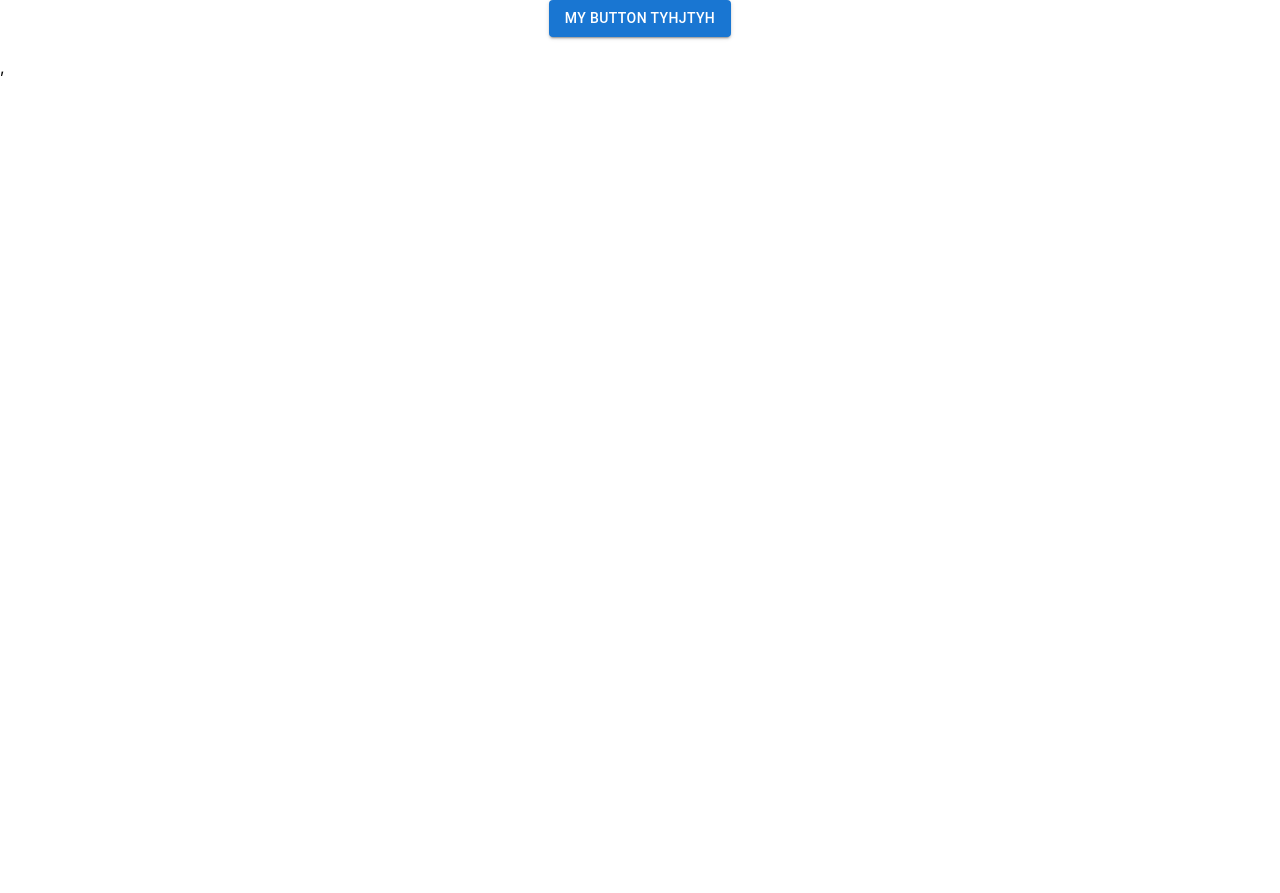
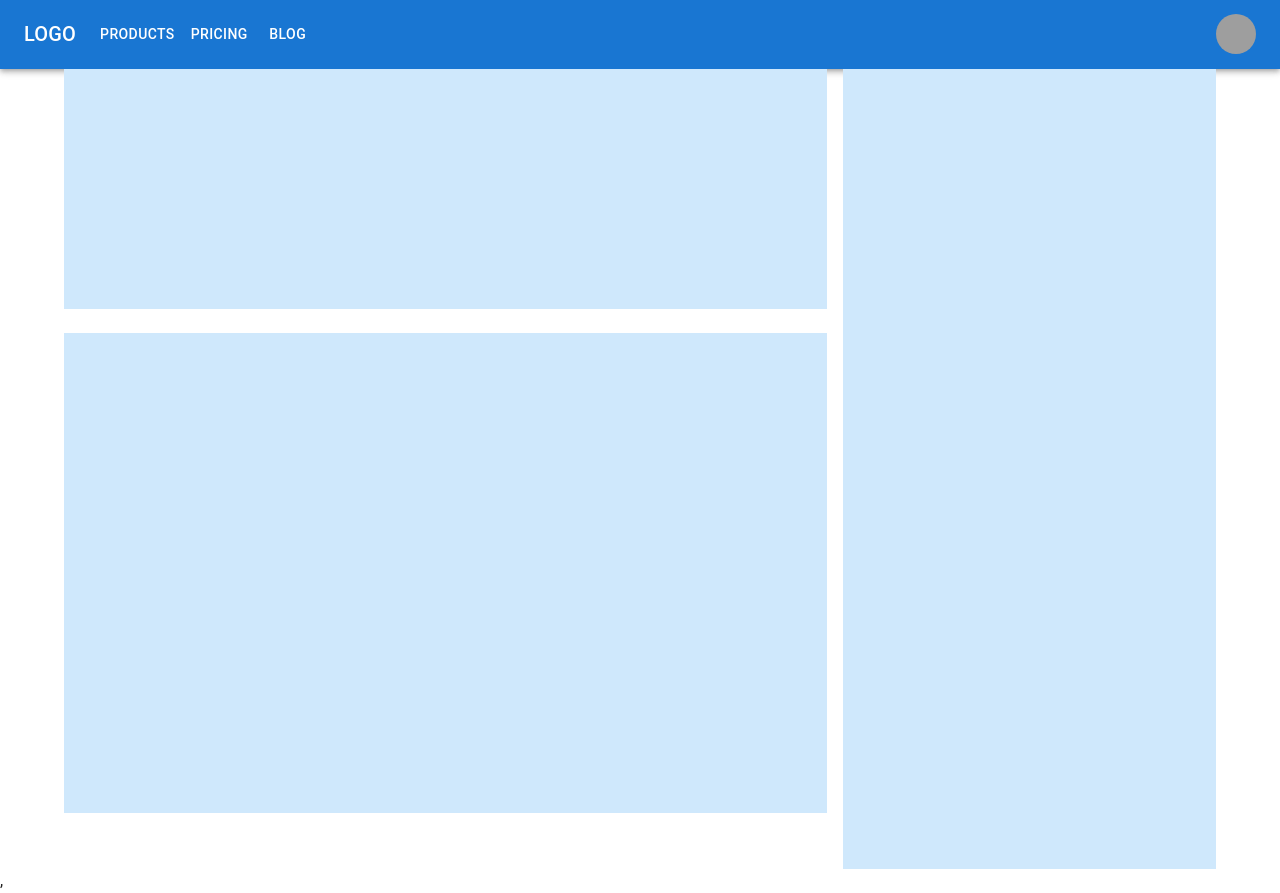
Before and after one commit to Mosima/e-commerce, a React (Create React App) app: page / in a window 1280 px wide. Before the commit the page ends 800 px from the top, so only its background shows below. Built offline with nearby package versions, Linux system fonts and the light colour scheme; grey boxes are pictures that could not be loaded.

Commit message:
home page layout

```diff
--- a/package.json
+++ b/package.json
@@ -5,11 +5,13 @@
   "dependencies": {
     "@emotion/react": "^11.8.2",
     "@emotion/styled": "^11.8.1",
+    "@mui/icons-material": "^5.5.1",
     "@mui/material": "^5.5.2",
     "@reduxjs/toolkit": "^1.8.0",
     "@testing-library/jest-dom": "^5.16.2",
     "@testing-library/react": "^12.1.4",
     "@testing-library/user-event": "^13.5.0",
+    "material-ui-icons": "^1.0.0-beta.36",
     "react": "^17.0.2",
     "react-dom": "^17.0.2",
     "react-redux": "^7.2.6",
--- a/src/App.css
+++ b/src/App.css
@@ -1,5 +1,5 @@
 .App {
-  text-align: center;
+
 }
 
 .App-logo {
--- a/src/App.js
+++ b/src/App.js
@@ -1,5 +1,5 @@
-import Button from './component/Button'
-import Top from './component/Button'
+import HomeLayout from './screen/HomeLayout'
+import Top from './component/Top'
 import './App.css';
 import "./index.css";
 
@@ -7,13 +7,8 @@ import "./index.css";
 function App() {
   return (
     <div className="App">
-      <Button
-        text={"My Button tyhjtyh"}
-        disabled={false}
-        color={"primary"}
-        variant={"contained"}
-      />
       <Top/>
+      <HomeLayout/>
     </div>
 
   );
--- a/src/component/Top.js
+++ b/src/component/Top.js
@@ -1,19 +1,140 @@
-import React from 'react'
-import { useState} from 'react';
-import Nav from "./Nav_Items";
+import * as React from 'react';
+import AppBar from '@mui/material/AppBar';
+import Box from '@mui/material/Box';
+import Toolbar from '@mui/material/Toolbar';
+import IconButton from '@mui/material/IconButton';
+import Typography from '@mui/material/Typography';
+import Menu from '@mui/material/Menu';
+import MenuIcon from '@mui/icons-material/Menu';
+import Container from '@mui/material/Container';
+import Avatar from '@mui/material/Avatar';
+import Button from '@mui/material/Button';
+import Tooltip from '@mui/material/Tooltip';
+import MenuItem from '@mui/material/MenuItem';
 
-const Top = () => {
-    const [nav ,setNav] =useState(["Nav Item1","Nav Item2","Nav Item3","Nav Item4"])
-    const item = nav.map((i)=>i);
+const pages = ['Products', 'Pricing', 'Blog'];
+const settings = ['Profile', 'Account', 'Dashboard', 'Logout'];
+
+const ResponsiveAppBar = () => {
+  const [anchorElNav, setAnchorElNav] = React.useState(null);
+  const [anchorElUser, setAnchorElUser] = React.useState(null);
+
+  const handleOpenNavMenu = (event) => {
+    setAnchorElNav(event.currentTarget);
+  };
+  const handleOpenUserMenu = (event) => {
+    setAnchorElUser(event.currentTarget);
+  };
+
+  const handleCloseNavMenu = () => {
+    setAnchorElNav(null);
+  };
+
+  const handleCloseUserMenu = () => {
+    setAnchorElUser(null);
+  };
+
   return (
+    <AppBar position="static">
+      <Container maxWidth="xl">
+        <Toolbar disableGutters>
+          <Typography
+            variant="h6"
+            noWrap
+            component="div"
+            sx={{ mr: 2, display: { xs: 'none', md: 'flex' } }}
+          >
+            LOGO
+          </Typography>
 
-    <div className = "header">
-         <a href="#">
-      <Nav item ={item}/>
-      </a>
+          <Box sx={{ flexGrow: 1, display: { xs: 'flex', md: 'none' } }}>
+            <IconButton
+              size="large"
+              aria-label="account of current user"
+              aria-controls="menu-appbar"
+              aria-haspopup="true"
+              onClick={handleOpenNavMenu}
+              color="inherit"
+            >
+              <MenuIcon />
+            </IconButton>
+            <Menu
+              id="menu-appbar"
+              anchorEl={anchorElNav}
+              anchorOrigin={{
+                vertical: 'bottom',
+                horizontal: 'left',
+              }}
+              keepMounted
+              transformOrigin={{
+                vertical: 'top',
+                horizontal: 'left',
+              }}
+              open={Boolean(anchorElNav)}
+              onClose={handleCloseNavMenu}
+              sx={{
+                display: { xs: 'block', md: 'none' },
+              }}
+            >
+              {pages.map((page) => (
+                <MenuItem key={page} onClick={handleCloseNavMenu}>
+                  <Typography textAlign="center">{page}</Typography>
+                </MenuItem>
+              ))}
+            </Menu>
+          </Box>
+          <Typography
+            variant="h6"
+            noWrap
+            component="div"
+            sx={{ flexGrow: 1, display: { xs: 'flex', md: 'none' } }}
+          >
+            LOGO
+          </Typography>
+          <Box sx={{ flexGrow: 1, display: { xs: 'none', md: 'flex' } }}>
+            {pages.map((page) => (
+              <Button
+                key={page}
+                onClick={handleCloseNavMenu}
+                sx={{ my: 2, color: 'white', display: 'block' }}
+              >
+                {page}
+              </Button>
+            ))}
+          </Box>
 
-    </div>
-  )
-}
-
-export default Top
+          <Box sx={{ flexGrow: 0 }}>
+            <Tooltip title="Open settings">
+              <IconButton onClick={handleOpenUserMenu} sx={{ p: 0 }}>
+                <Avatar alt="Remy Sharp" src="/static/images/avatar/2.jpg" />
+              </IconButton>
+            </Tooltip>
+            <Menu
+              sx={{ mt: '45px' }}
+              id="menu-appbar"
+              anchorEl={anchorElUser}
+              anchorOrigin={{
+                vertical: 'top',
+                horizontal: 'right',
+              }}
+              keepMounted
+              transformOrigin={{
+                vertical: 'top',
+                horizontal: 'right',
+              }}
+              open={Boolean(anchorElUser)}
+              onClose={handleCloseUserMenu}
+            >
+              {settings.map((setting) => (
+                <MenuItem key={setting} onClick={handleCloseUserMenu}>
+                  <Typography textAlign="center">{setting}</Typography>
+                </MenuItem>
+              ))}
+            </Menu>
+          </Box>
+        </Toolbar>
+      </Container>
+    </AppBar>
+  );
+};
+export default ResponsiveAppBar;
--- /dev/null
+++ b/src/screen/HomeLayout.js
@@ -0,0 +1,25 @@
+import * as React from "react";
+import CssBaseline from "@mui/material/CssBaseline";
+import Box from "@mui/material/Box";
+import Container from "@mui/material/Container";
+import Grid from "@mui/material/Grid";
+
+export default function FixedContainer() {
+  return (
+    <React.Fragment>
+      <CssBaseline />
+      <Container fixed>
+        <Grid container spacing={2}>
+          <Grid item xs={8}>
+            <Grid item xs={12}><Box sx={{ bgcolor: "#cfe8fc", height: "30vh" }} /></Grid>
+            <br/>
+            <Grid item xs={12}><Box sx={{ bgcolor: "#cfe8fc", height: "60vh" }} /></Grid>
+          </Grid>
+          <Grid item xs={4}>
+            <Box sx={{ bgcolor: "#cfe8fc", height: "100vh" }} />
+          </Grid>
+        </Grid>
+      </Container>
+    </React.Fragment>
+  );
+}
```
Also changed, not shown: 1 other file (tests, documents, lock files or other folders).
